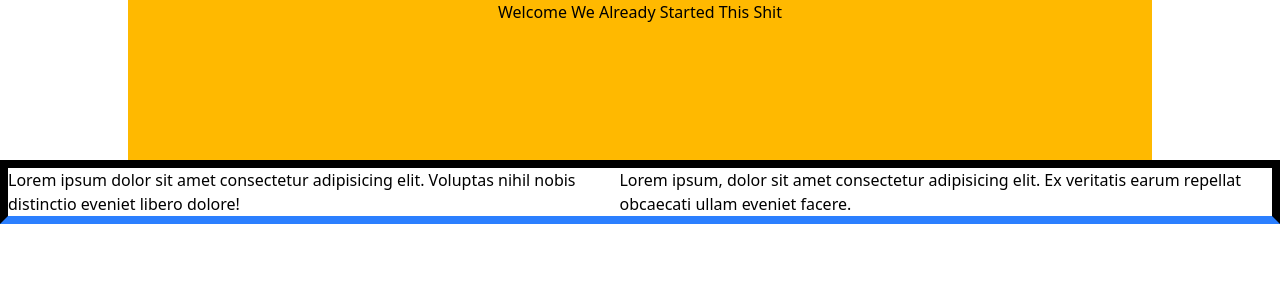
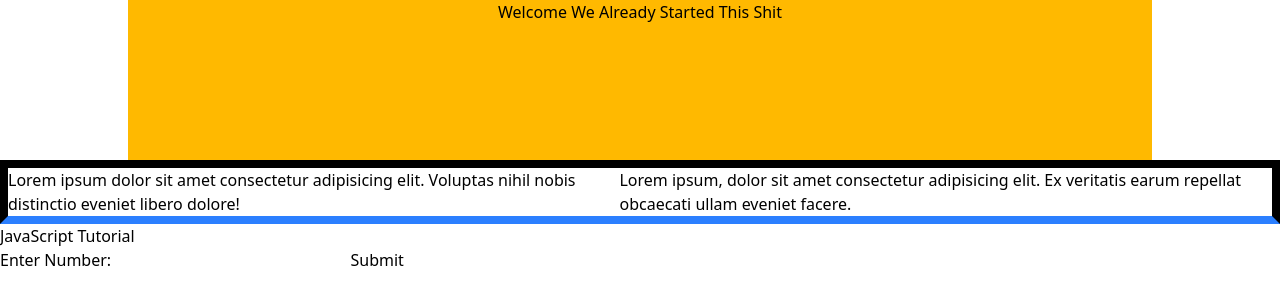
Before and after one commit to Bee345/My-JavaScriptLearn, a website: page Index.html in a window 1280 px wide. Drawn offline with Linux system fonts and the light colour scheme.

Commit message:
Well trying to do smt in the Index.html well i will do it soon shaaa

```diff
--- a/Index.html
+++ b/Index.html
@@ -12,6 +12,13 @@
         <p id="good" class="">Lorem ipsum dolor sit amet consectetur adipisicing elit. Voluptas nihil nobis distinctio eveniet libero dolore!</p>
         <p id="bad">Lorem ipsum, dolor sit amet consectetur adipisicing elit. Ex veritatis earum repellat obcaecati ullam eveniet facere.</p>
     </div>
+
+    <h1>JavaScript Tutorial</h1>
+    <form class="form">
+        <label for="amount">Enter Number:</label>
+        <input type="number" id="amount" />
+        <button type="submit">Submit</button>
+    </form>
     <script src="index.js"></script>
 </body>
 </html>
```
Also changed, not shown: readMe.md.
